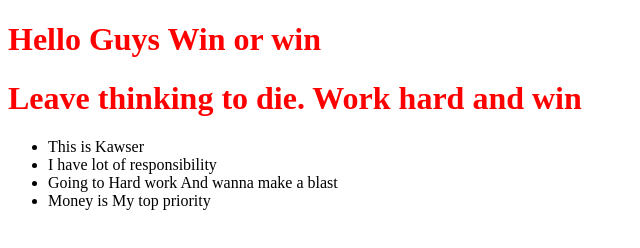
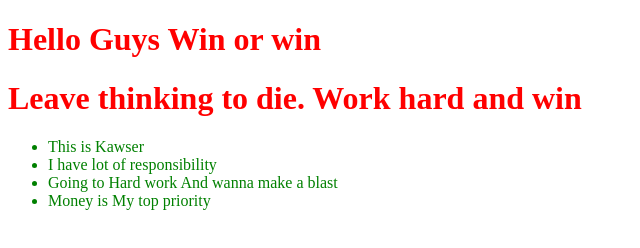
Before and after one commit to kawser2917/js_dom, a plain HTML site: page index.html in a window 1280 px wide. Shown: the whole page, without its empty margins (0-640 px from the left). Drawn offline with Linux system fonts and the light colour scheme.

Commit message:
getelementsbytagname practiced

```diff
--- a/index.html
+++ b/index.html
@@ -5,6 +5,11 @@
     <meta name="viewport" content="width=device-width, initial-scale=1.0">
     <title>Dom Practicing</title>
     <link rel="stylesheet" href="css/style.css">
+    <style>
+        li{
+            color: green;
+        }
+    </style>
 </head>
 <body>
     <header>
@@ -21,5 +26,15 @@
     </main>
 
     <script src="js/dom.js"></script>
+    <script>
+        const licollection = document.getElementsByTagName('li');
+        for(const li of licollection){
+            console.log(li.innerText)
+        }
+        const allHeading = document.getElementsByTagName('h1');
+        for(const h1 of allHeading){
+            console.log(h1.innerText)
+        }
+    </script>
 </body>
 </html>
--- a/js/dom.js
+++ b/js/dom.js
@@ -1 +1,2 @@
 console.log("Never Leave Focus Kawser")
+console.log(document.body)
```
